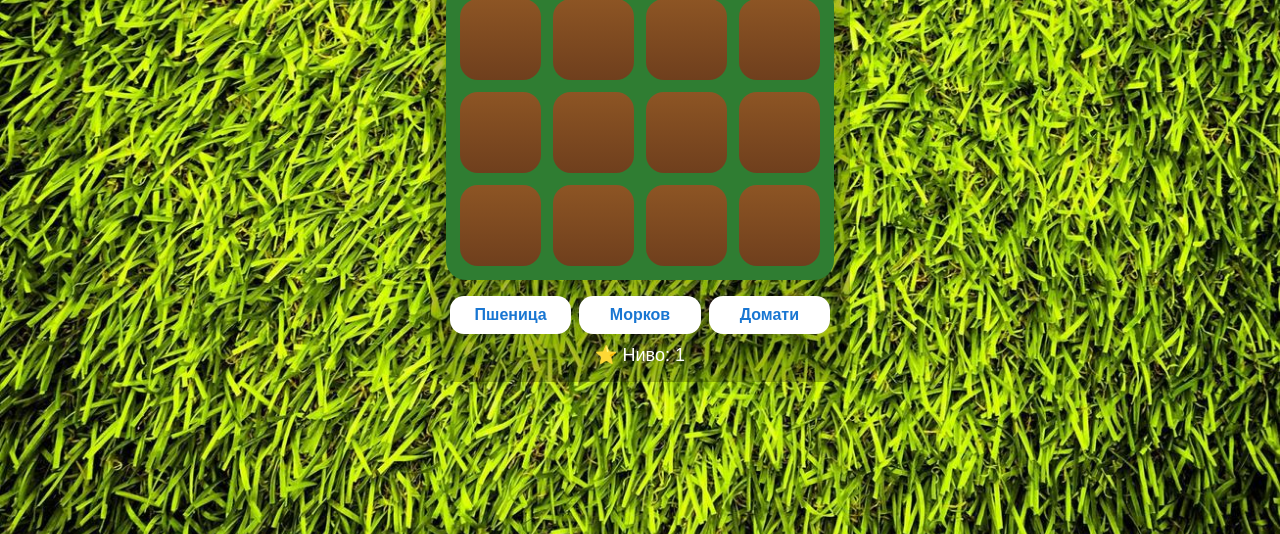
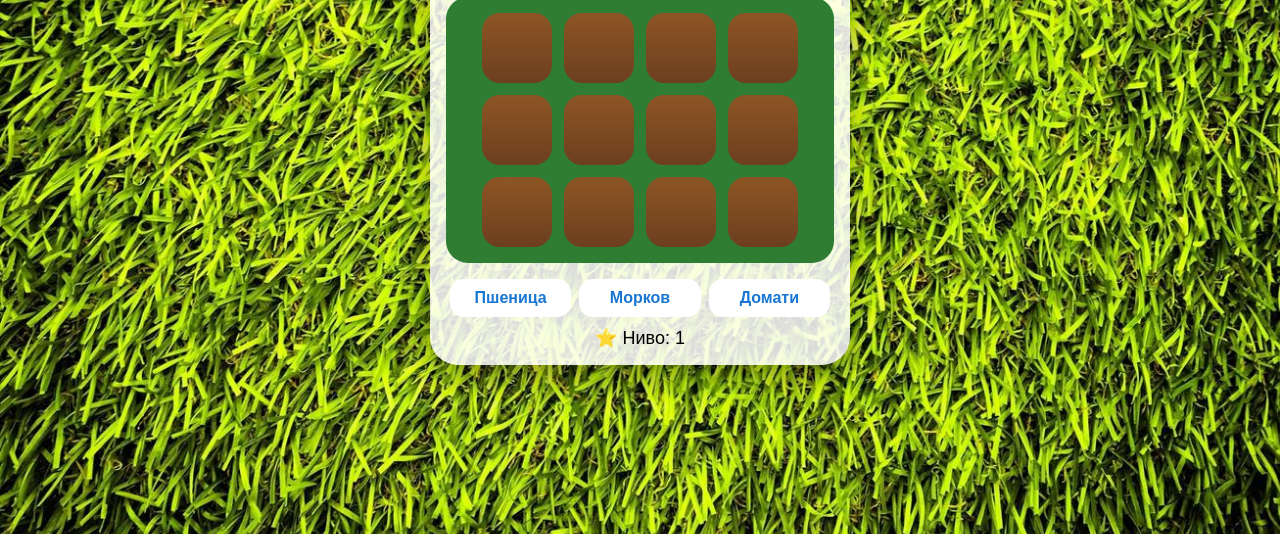
Before and after one commit to monkatasw-spec/farm-gameee, a plain HTML site: page index.html in a window 1280 px wide. Shown: the part 266-800 px from the top of the page. Drawn offline with Linux system fonts and the light colour scheme.

Commit message:
Refactor styles and improve layout in index.html

```diff
--- a/index.html
+++ b/index.html
@@ -6,19 +6,17 @@
 <title>Ферма Онлайн</title>
 
 <style>
-/* ===== RESET ===== */
 * {
-  box-sizing: border-box;
   margin: 0;
   padding: 0;
+  box-sizing: border-box;
   font-family: Arial, sans-serif;
 }
 
-/* ===== BODY / ФОН ===== */
+/* ===== ФОН СЪС СНИМКА ===== */
 body {
   min-height: 100vh;
-  background: url("grass.JPG") no-repeat center center fixed;
-  background-size: cover;
+  background: url("grass.jpg") center center / cover no-repeat fixed;
   display: flex;
   justify-content: center;
   align-items: center;
@@ -26,66 +24,66 @@ body {
 
 /* ===== ОСНОВЕН ПАНЕЛ ===== */
 .game {
-  width: 95%;
+  width: 90%;
   max-width: 420px;
-  background: rgba(0,0,0,0.25);
-  border-radius: 24px;
+  background: rgba(255,255,255,0.85);
+  border-radius: 28px;
   padding: 16px;
+  box-shadow: 0 12px 30px rgba(0,0,0,0.35);
 }
 
 /* ===== HEADER ===== */
 .header {
   text-align: center;
-  color: white;
   margin-bottom: 12px;
 }
 
 .header h1 {
-  font-size: 32px;
-  margin-bottom: 6px;
+  font-size: 30px;
 }
 
 .money {
   font-size: 22px;
+  margin-top: 4px;
 }
 
-/* ===== ПОЛЕ ===== */
+/* ===== ЦЕНТРАЛНО ПОЛЕ ===== */
 .field {
-  background: #2f7d32;
-  border-radius: 20px;
-  padding: 14px;
+  background: #2e7d32;
+  border-radius: 22px;
+  padding: 16px;
+  display: flex;
+  justify-content: center;
 }
 
-/* ===== GRID ===== */
+/* ===== GRID – ЦЕНТЪР ===== */
 .grid {
   display: grid;
-  grid-template-columns: repeat(4, 1fr);
+  grid-template-columns: repeat(4, 70px);
   gap: 12px;
 }
 
 /* ===== ПАРЦЕЛ ===== */
 .plot {
-  width: 100%;
-  aspect-ratio: 1 / 1;
-  background: linear-gradient(#8d5524, #6f3f1d);
+  width: 70px;
+  height: 70px;
+  background: linear-gradient(#8d5524, #6d3f1f);
   border-radius: 18px;
   display: flex;
+  align-items: center;
   justify-content: center;
-  align-items: center;
-  font-size: 36px;
+  font-size: 32px;
   cursor: pointer;
-  user-select: none;
   transition: transform 0.15s ease;
 }
 
 .plot:active {
-  transform: scale(0.94);
+  transform: scale(0.92);
 }
 
 /* ===== БУТОНИ ===== */
 .controls {
   display: flex;
-  justify-content: space-between;
   margin-top: 16px;
 }
 
@@ -93,20 +91,18 @@ body {
   flex: 1;
   margin: 0 4px;
   padding: 10px;
-  font-size: 16px;
   border: none;
   border-radius: 14px;
   background: white;
+  font-size: 16px;
+  font-weight: bold;
   color: #1976d2;
-  font-weight: bold;
-  cursor: pointer;
 }
 
 /* ===== НИВО ===== */
 .level {
+  margin-top: 10px;
   text-align: center;
-  color: white;
-  margin-top: 10px;
   font-size: 18px;
 }
 </style>
@@ -125,9 +121,9 @@ body {
   </div>
 
   <div class="controls">
-    <button onclick="selectCrop('🌾', 5)">Пшеница</button>
-    <button onclick="selectCrop('🥕', 8)">Морков</button>
-    <button onclick="selectCrop('🍅', 12)">Домати</button>
+    <button onclick="selectCrop('🌾',5)">Пшеница</button>
+    <button onclick="selectCrop('🥕',8)">Морков</button>
+    <button onclick="selectCrop('🍅',12)">Домати</button>
   </div>
 
   <div class="level">⭐ Ниво: <span id="level">1</span></div>
@@ -143,16 +139,12 @@ let level = 1;
 let selectedCrop = null;
 let selectedCost = 0;
 
-const plots = [];
-
-// създаване на полета
 for (let i = 0; i < 12; i++) {
   const plot = document.createElement("div");
   plot.className = "plot";
   plot.dataset.state = "empty";
   plot.onclick = () => handlePlot(plot);
   grid.appendChild(plot);
-  plots.push(plot);
 }
 
 function selectCrop(crop, cost) {
@@ -177,11 +169,11 @@ function handlePlot(plot) {
     plot.dataset.state = "empty";
     money += 15;
     moneyEl.textContent = money;
-    checkLevel();
+    updateLevel();
   }
 }
 
-function checkLevel() {
+function updateLevel() {
   const newLevel = Math.floor(money / 200) + 1;
   if (newLevel !== level) {
     level = newLevel;
```
